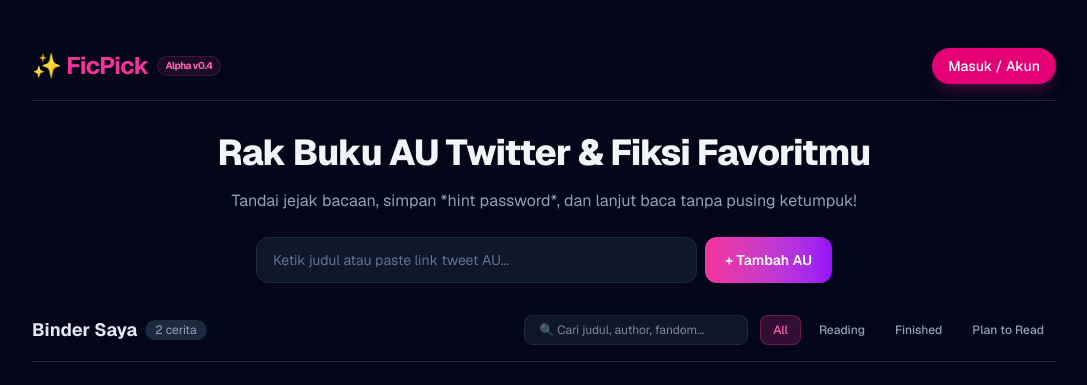
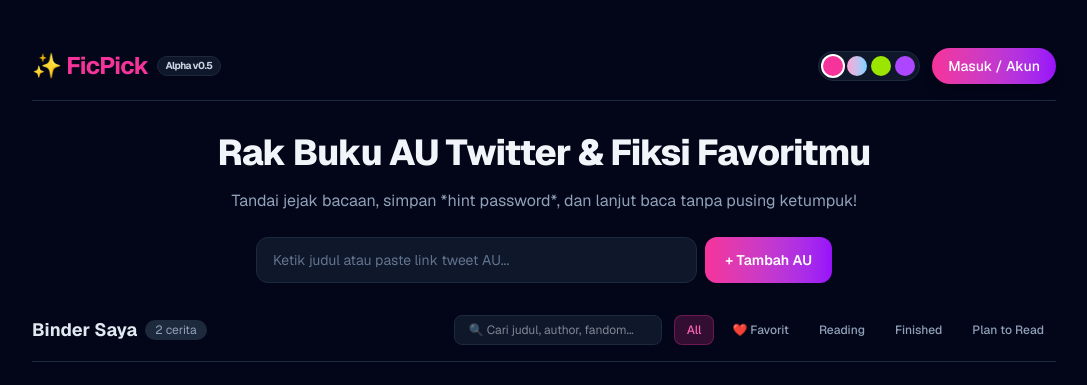
Before and after one commit to tsaniaa0/ficpick, a Next.js app: page / in a window 1280 px wide. Shown: the top 385 px of the page, without its empty margins (96-1183 px from the left). Built offline with nearby package versions, Linux system fonts and the light colour scheme; grey boxes are pictures that could not be loaded.

Commit message:
feat: tambah theme switcher fandom dan fitur favorit

```diff
--- a/app/page.tsx
+++ b/app/page.tsx
@@ -15,6 +15,7 @@
     hint: "Tanggal ultah Mark (DDMMYY)",
     linkUrl: "https://twitter.com",
     contentSnippet: "Hujan makin deras di luar gerbang sekolah. Jaemin natap gue dingin sambil ngelipat tangannya di dada. 'Kan udah gue bilang, jangan nungguin gue...' ucapnya pelan tapi menohok.",
+    isFavorite: true,
   },
   {
     id: "2",
@@ -28,6 +29,7 @@
     hint: "",
     linkUrl: "https://twitter.com",
     contentSnippet: "Pagi-pagi pintu kosan udah digedor sama Mingyu yang cuma pake kaos oblong sambil nenteng mangkok isi bubur ayam. 'Nih, dimakan biar gak pingsan pas kuliah,' katanya acuh tak acuh.",
+    isFavorite: false,
   },
 ];
 
@@ -36,6 +38,7 @@
   const [filter, setFilter] = useState("All");
   const [searchQuery, setSearchQuery] = useState("");
   const [inputUrl, setInputUrl] = useState("");
+  const [theme, setTheme] = useState("dark"); // dark, seventeen, nct, bts
 
   // Modal States
   const [selectedAU, setSelectedAU] = useState<any>(null);
@@ -58,6 +61,9 @@
     }
     const savedUser = localStorage.getItem("ficpick_user");
     if (savedUser) setUsername(savedUser);
+
+    const savedTheme = localStorage.getItem("ficpick_theme");
+    if (savedTheme) setTheme(savedTheme);
   }, []);
 
   const saveToStorage = (newAus: typeof INITIAL_AUS) => {
@@ -80,11 +86,20 @@
       hint: "Password / Hint dari Tweet",
       linkUrl: inputUrl,
       contentSnippet: "Chapter pertama baru saja dimulai...",
+      isFavorite: false,
     };
 
     const updated = [newAU, ...aus];
     saveToStorage(updated);
     setInputUrl("");
+  };
+
+  const toggleFavorite = (id: string, e: React.MouseEvent) => {
+    e.stopPropagation();
+    const updated = aus.map((item) =>
+      item.id === id ? { ...item, isFavorite: !item.isFavorite } : item
+    );
+    saveToStorage(updated);
   };
 
   const handleUpdateChapter = () => {
@@ -120,6 +135,11 @@
     }
   };
 
+  const changeTheme = (newTheme: string) => {
+    setTheme(newTheme);
+    localStorage.setItem("ficpick_theme", newTheme);
+  };
+
   const handleLoginSubmit = (e: React.FormEvent) => {
     e.preventDefault();
     const mockUser = "Tsania (K-pop Fan)";
@@ -133,9 +153,30 @@
     localStorage.removeItem("ficpick_user");
   };
 
+  // Dynamic Class sesuai tema
+  const getThemeBg = () => {
+    if (theme === "seventeen") return "bg-slate-950 border-pink-300/20";
+    if (theme === "nct") return "bg-slate-950 border-lime-400/20";
+    if (theme === "bts") return "bg-slate-950 border-purple-500/20";
+    return "bg-slate-950 border-slate-800";
+  };
+
+  const getAccentColor = () => {
+    if (theme === "seventeen") return "text-pink-300";
+    if (theme === "nct") return "text-lime-400";
+    if (theme === "bts") return "text-purple-400";
+    return "text-pink-500";
+  };
+
   // Filter & Search Logic
   const filteredAus = aus.filter((au) => {
-    const matchesStatus = filter === "All" || au.status === filter;
+    const matchesStatus =
+      filter === "All"
+        ? true
+        : filter === "Favorites"
+        ? au.isFavorite
+        : au.status === filter;
+
     const matchesSearch =
       au.title.toLowerCase().includes(searchQuery.toLowerCase()) ||
       au.author.toLowerCase().includes(searchQuery.toLowerCase()) ||
@@ -144,19 +185,44 @@
   });
 
   return (
-    <main className="min-h-screen bg-slate-950 text-slate-100 p-4 md:p-8 font-sans">
+    <main className={`min-h-screen ${getThemeBg()} text-slate-100 p-4 md:p-8 font-sans transition-colors duration-300`}>
       {/* Header / Navbar */}
       <header className="max-w-5xl mx-auto flex justify-between items-center py-4 border-b border-slate-800">
-        <h1 className="text-2xl font-bold tracking-tight text-pink-500 flex items-center gap-2">
+        <h1 className={`text-2xl font-bold tracking-tight ${getAccentColor()} flex items-center gap-2`}>
           ✨ FicPick
-          <span className="text-[10px] px-2 py-0.5 rounded-full bg-pink-500/10 text-pink-400 border border-pink-500/20">
-            Alpha v0.4
+          <span className="text-[10px] px-2 py-0.5 rounded-full bg-slate-900 border border-slate-800 text-slate-300">
+            Alpha v0.5
           </span>
         </h1>
 
+        <div className="flex items-center gap-3">
+          {/* Theme Palette Switcher */}
+          <div className="hidden sm:flex items-center gap-1 bg-slate-900 p-1 rounded-full border border-slate-800">
+            <button
+              onClick={() => changeTheme("dark")}
+              title="Default Dark"
+              className={`w-5 h-5 rounded-full bg-pink-500 ${theme === "dark" ? "ring-2 ring-white" : ""}`}
+            />
+            <button
+              onClick={() => changeTheme("seventeen")}
+              title="Rose Quartz & Serenity (SVT)"
+              className={`w-5 h-5 rounded-full bg-gradient-to-r from-pink-300 to-sky-300 ${theme === "seventeen" ? "ring-2 ring-white" : ""}`}
+            />
+            <button
+              onClick={() => changeTheme("nct")}
+              title="Pearl Neo Champagne (NCT)"
+              className={`w-5 h-5 rounded-full bg-lime-400 ${theme === "nct" ? "ring-2 ring-white" : ""}`}
+            />
+            <button
+              onClick={() => changeTheme("bts")}
+              title="Borahae Purple (BTS)"
+              className={`w-5 h-5 rounded-full bg-purple-500 ${theme === "bts" ? "ring-2 ring-white" : ""}`}
+            />
+          </div>
+
           {username ? (
-          <div className="flex items-center gap-3">
-            <span className="text-xs text-pink-400 font-medium">🌸 {username}</span>
+            <div className="flex items-center gap-2">
+              <span className={`text-xs font-medium ${getAccentColor()}`}>🌸 {username}</span>
               <button
                 onClick={handleLogout}
                 className="px-3 py-1.5 text-xs bg-slate-800 hover:bg-slate-700 text-slate-300 rounded-full transition"
@@ -167,11 +233,12 @@
           ) : (
             <button
               onClick={() => setIsLoginOpen(true)}
-            className="px-4 py-2 text-sm font-medium bg-pink-600 hover:bg-pink-500 text-white rounded-full transition shadow-lg shadow-pink-500/20"
+              className="px-4 py-2 text-sm font-medium bg-gradient-to-r from-pink-500 to-purple-600 hover:opacity-90 text-white rounded-full transition shadow-lg"
             >
               Masuk / Akun
             </button>
           )}
+        </div>
       </header>
 
       {/* Hero Section */}
@@ -219,12 +286,12 @@
               value={searchQuery}
               onChange={(e) => setSearchQuery(e.target.value)}
               placeholder="🔍 Cari judul, author, fandom..."
-              className="w-full sm:w-56 px-3.5 py-1.5 bg-slate-900 border border-slate-800 rounded-lg text-xs focus:outline-none focus:border-pink-500"
+              className="w-full sm:w-52 px-3.5 py-1.5 bg-slate-900 border border-slate-800 rounded-lg text-xs focus:outline-none focus:border-pink-500"
             />
 
             {/* Filter Tabs */}
             <div className="flex gap-1.5 w-full sm:w-auto overflow-x-auto">
-              {["All", "Reading", "Finished", "Plan to Read"].map((status) => (
+              {["All", "Favorites", "Reading", "Finished", "Plan to Read"].map((status) => (
                 <button
                   key={status}
                   onClick={() => setFilter(status)}
@@ -234,7 +301,7 @@
                       : "text-slate-400 hover:bg-slate-900"
                   }`}
                 >
-                  {status}
+                  {status === "Favorites" ? "❤️ Favorit" : status}
                 </button>
               ))}
             </div>
@@ -252,7 +319,7 @@
               <div
                 key={au.id}
                 onClick={() => setSelectedAU(au)}
-                className="bg-slate-900 border border-slate-800 rounded-2xl overflow-hidden hover:border-pink-500/40 transition group flex flex-col justify-between cursor-pointer"
+                className="bg-slate-900 border border-slate-800 rounded-2xl overflow-hidden hover:border-pink-500/40 transition group flex flex-col justify-between cursor-pointer relative"
               >
                 {/* Cover Image */}
                 <div className="relative aspect-[2/3] w-full overflow-hidden bg-slate-800">
@@ -272,6 +339,14 @@
                   >
                     {au.status}
                   </span>
+
+                  {/* Tombol Favorit Heart */}
+                  <button
+                    onClick={(e) => toggleFavorite(au.id, e)}
+                    className="absolute bottom-3 right-3 p-2 bg-black/60 backdrop-blur-md rounded-full text-sm hover:scale-110 transition"
+                  >
+                    {au.isFavorite ? "❤️" : "🤍"}
+                  </button>
 
                   {au.hasNSFW && (
                     <span className="absolute top-3 right-3 bg-red-500/90 text-white px-2 py-0.5 rounded-md text-[10px] font-extrabold tracking-wider">
@@ -303,7 +378,7 @@
         )}
       </section>
 
-      {/* MODAL 1: Detail & Action AU */}
+      {/* MODAL 1: Detail AU */}
       {selectedAU && !isReaderMode && (
         <div className="fixed inset-0 bg-black/80 backdrop-blur-sm flex items-center justify-center p-4 z-50">
           <div className="bg-slate-900 border border-slate-800 rounded-3xl p-6 max-w-md w-full space-y-4 shadow-2xl relative">
@@ -418,11 +493,10 @@
         </div>
       )}
 
-      {/* MODAL 2: Reader Mode (Mode Membaca Nyaman) */}
+      {/* MODAL 2: Reader Mode */}
       {selectedAU && isReaderMode && (
         <div className="fixed inset-0 bg-slate-950 z-50 overflow-y-auto p-4 md:p-8">
           <div className="max-w-2xl mx-auto space-y-6 py-6">
-            {/* Top Bar Reader */}
             <div className="flex justify-between items-center border-b border-slate-800 pb-4 sticky top-0 bg-slate-950/90 backdrop-blur-md pt-2">
               <button
                 onClick={() => setIsReaderMode(false)}
@@ -433,7 +507,6 @@
               <span className="text-xs text-slate-500">Mode Membaca Bebas Iklan ✨</span>
             </div>
 
-            {/* Content Area */}
             <div className="space-y-4 bg-slate-900 border border-slate-800 p-6 rounded-3xl">
               <span className="text-xs font-semibold text-pink-400 uppercase">
                 {selectedAU.fandom}
@@ -443,15 +516,10 @@
                 Ditulis oleh {selectedAU.author} • {selectedAU.lastChapter}
               </p>
 
-              {/* Isi Cerita / Thread */}
               <div className="py-4 text-slate-200 text-base leading-relaxed space-y-4 font-serif">
                 <p>{selectedAU.contentSnippet}</p>
-                <p className="text-slate-400 text-sm italic">
-                  (Simulasi Reader Mode: Di versi rilis nanti, bagian ini akan membaca otomatis seluruh thread Twitter author secara bersih dan nyaman).
-                </p>
               </div>
 
-              {/* Hint Box inside reader */}
               {selectedAU.hint && (
                 <div className="bg-pink-950/40 border border-pink-500/30 p-4 rounded-2xl text-xs text-pink-200 space-y-1">
                   <p className="font-bold text-pink-400">🔑 Hint Privatter/Telegraph:</p>
```
Lines whose indentation alone changed are shown as unchanged.
